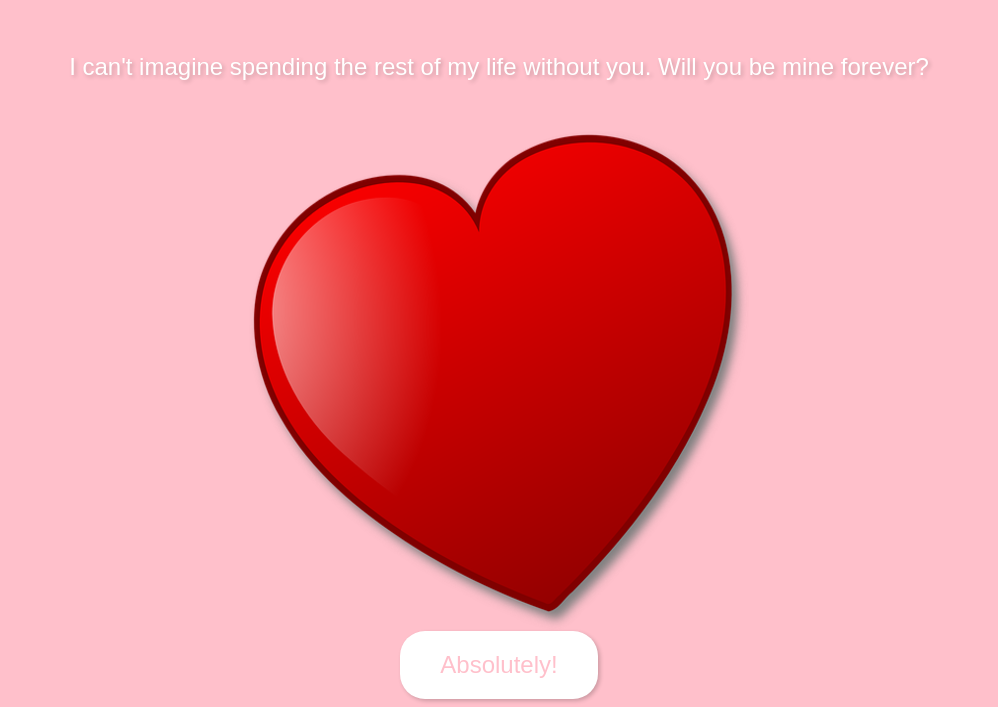
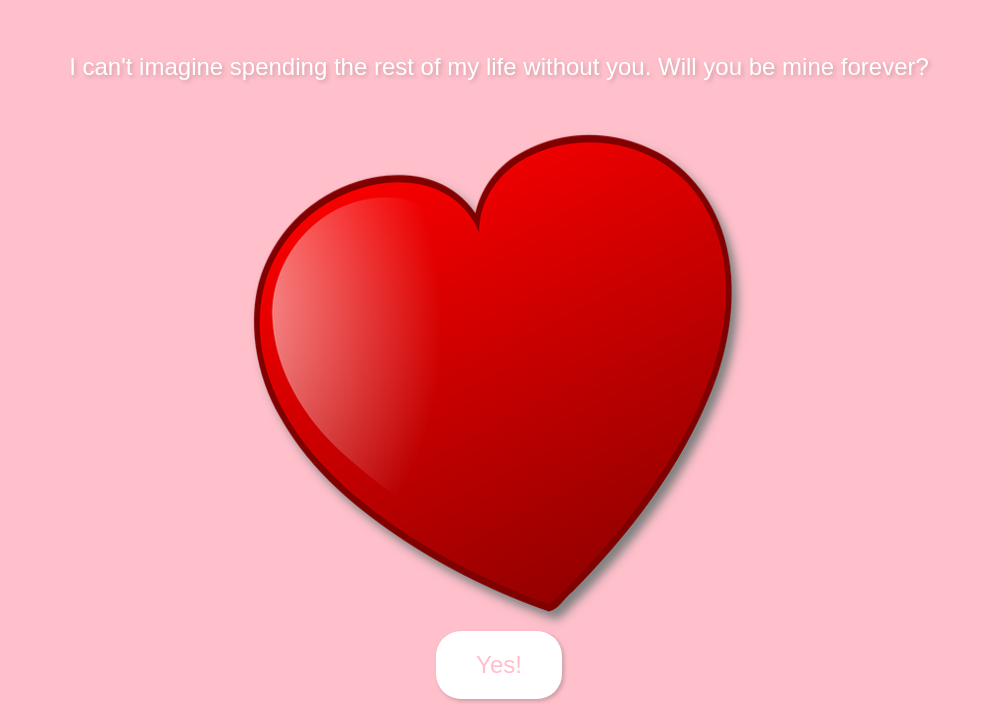
Before and after one commit to aashish87/valentinespecial-, a plain HTML site: page index.html in a window 1280 px wide. Shown: the part 251-958 px from the top of the page, without its empty margins (141-1139 px from the left). Drawn offline with Linux system fonts and the light colour scheme.

Commit message:
Update index.html

```diff
--- a/index.html
+++ b/index.html
@@ -122,7 +122,7 @@
 
     <img src="image.jpg" alt="Love">
 
-    <button class="button">Absolutely!</button>
+    <button class="button">Yes!</button>
 
   </div>
 
```
